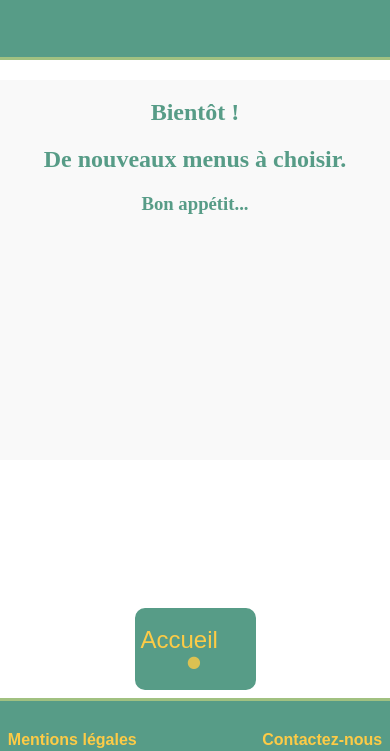
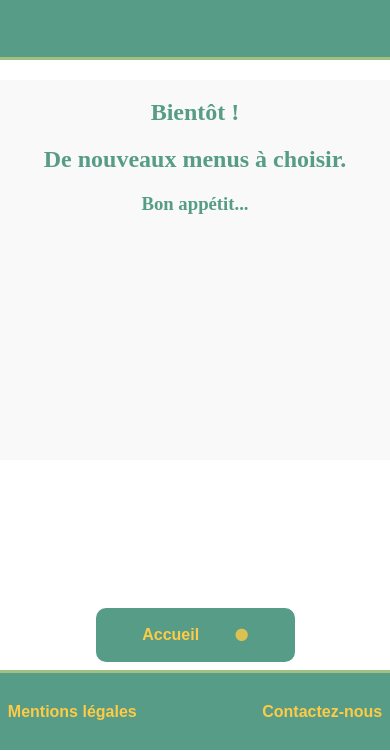
Before and after one commit to FEHLEN/P3-ohmyfood, a plain HTML site: page pagesHTML/page_prochainement.html in a window 390 px wide. Shown: the part 93-844 px from the top of the page. Drawn offline with Linux system fonts and the light colour scheme.

Commit message:
petite correction de footer

```diff
--- a/pagesCSS/prochainement.css
+++ b/pagesCSS/prochainement.css
@@ -124,13 +124,13 @@ footer{
         background-color:white;width: 100%;height:143px;position: fixed;right:0px;left:0px;bottom:0px;
     }
 
-    .bouton_prochainement{
+    .bouton_accueil{
         width: 50%; margin:auto;text-align: center;
     }
-    .bouton_prochainement a{
+    .bouton_accueil a{
         color:rgb(253,203,70);text-decoration: none;font-size: 1rem;padding: 2%; font-family: Arial, sans-serif; font-weight: bold;
     }
-    .bouton_prochainement i{
+    .bouton_accueil i{
         padding-right: 2%;
     }
     .bandeau_bas{   /*bande du bas mentions et contact*/
```
